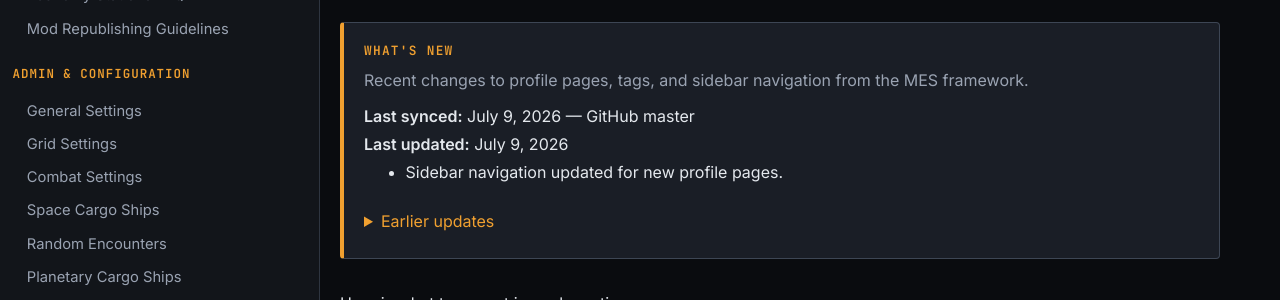
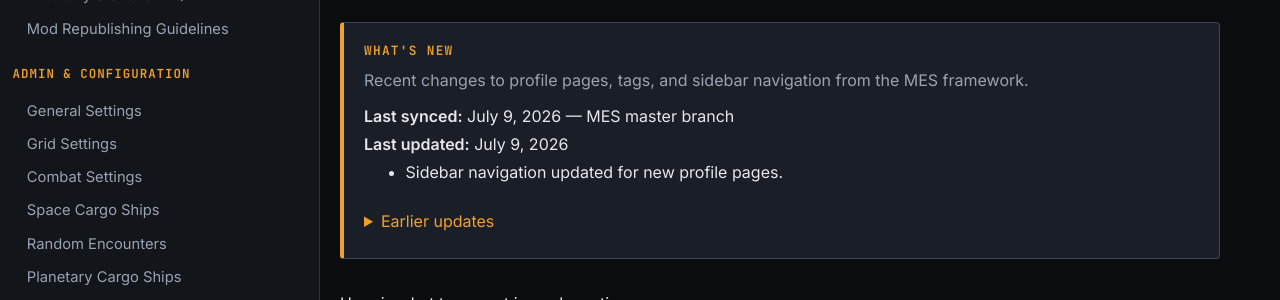
Before and after one commit to Raidfire85/MES-WebWiki, an MkDocs documentation site: the page built from docs/index.md, in a window 1280 px wide and 964 px high. Shown: the part 357-657 px from the top of the window. Built offline with MkDocs 1.6.1, drawn with Linux system fonts in a browser that asks for light colours; nearby versions of some CDN libraries.

Commit message:
chore(wiki): sync docs from MES source

```diff
--- a/docs/index.md
+++ b/docs/index.md
@@ -9,7 +9,7 @@ If you are having issues with the mod framework, or any of the mods that utilize
 <div class="mes-wiki-updates">
 <p class="mes-wiki-updates-label">What's new</p>
 <p class="mes-wiki-updates-summary">Recent changes to profile pages, tags, and sidebar navigation from the MES framework.</p>
-<p class="mes-wiki-updates-meta"><strong>Last synced:</strong> July 9, 2026 — GitHub master</p>
+<p class="mes-wiki-updates-meta"><strong>Last synced:</strong> July 9, 2026 — MES master branch</p>
 <p class="mes-wiki-updates-meta"><strong>Last updated:</strong> July 9, 2026</p>
 <ul class="mes-wiki-updates-latest">
 <li>Sidebar navigation updated for new profile pages.</li>
--- a/docs/mes-wiki-updates.json
+++ b/docs/mes-wiki-updates.json
@@ -181,6 +181,6 @@
   ],
   "lastSynced": {
     "date": "2026-07-09",
-    "source": "GitHub master"
+    "source": "MES master branch"
   }
 }
```
